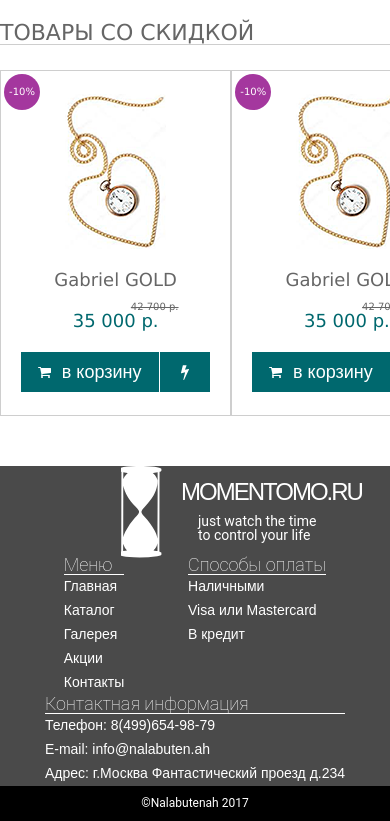
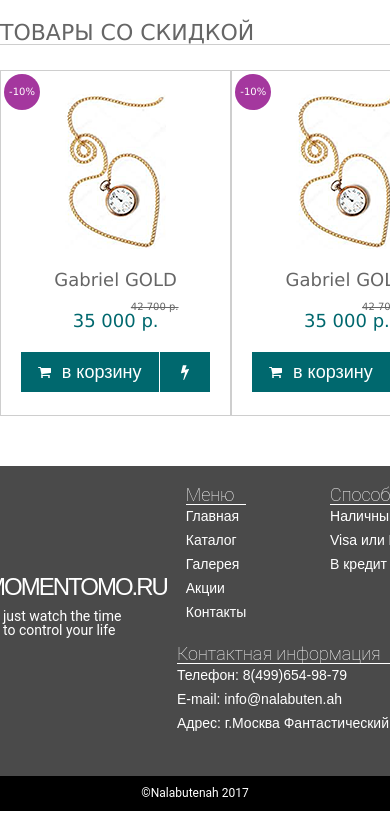
Before and after one commit to DmitriChe/nalabutenah-final, a website: page index.html in a window 390 px wide. Shown: the part 2089-2910 px from the top of the page. Drawn offline with nearby package versions, Linux system fonts and the light colour scheme.

Commit message:
какой-то хаос с адаптивом...

```diff
--- a/css/style.css
+++ b/css/style.css
@@ -754,9 +754,24 @@ aside {
     }
 
     .footer-top {
-        min-height: 360px;
+        height: 310px;
+        padding: 20px 0;
         flex-direction: column;
-        align-content: space-between;
+        justify-content: center;
+        align-content: center;
+        align-items: center;
+    }
+    .footer-logo {
+        margin-bottom: 30px;
+    }
+    .footer-menu {
+        display: flex;
+        max-width: 1100px;
+        flex-direction: row;
+        justify-content: space-around;
+    }
+    .footer-item {
+        margin: 0 30px;
     }
 }
 
```
